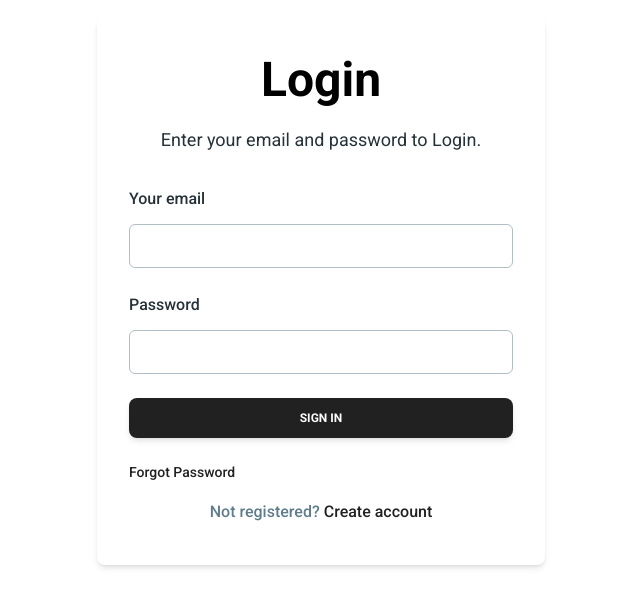
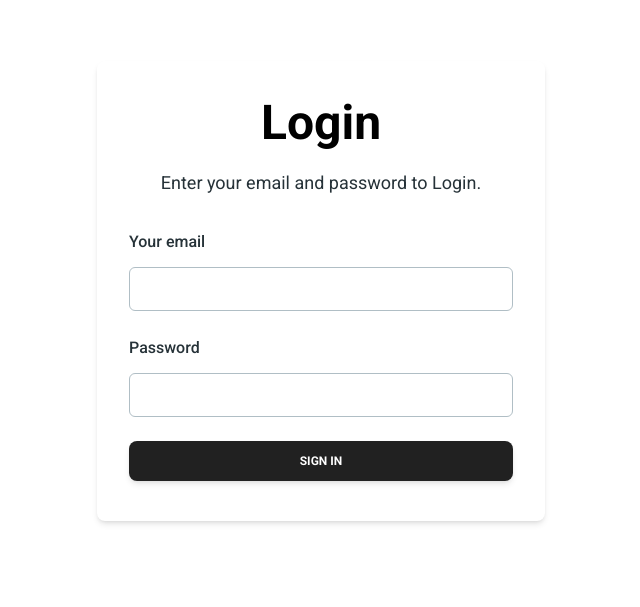
Before and after one commit to betelhemdemisse/Exam-Management-System, a React (Vite) app in the folder ems-admin/: page /sign-in in a window 1280 px wide. Shown: the part 109-716 px from the top of the page, without its empty margins (319-959 px from the left). Built offline with nearby package versions, Linux system fonts and the light colour scheme.

Commit message:
login page update

```diff
--- a/ems-admin/src/pages/auth/sign-in.jsx
+++ b/ems-admin/src/pages/auth/sign-in.jsx
@@ -83,17 +83,6 @@ export function SignIn() {
           <Button type="submit" className="mt-6" fullWidth>
             Sign In
           </Button>
-
-          <div className="flex items-center justify-between gap-2 mt-6">
-            <Typography variant="small" className="font-medium text-gray-900">
-              <a href="#">Forgot Password</a>
-            </Typography>
-          </div>
-
-          <Typography variant="paragraph" className="text-center text-blue-gray-500 font-medium mt-4">
-            Not registered?
-            <Link to="/sign-up" className="text-gray-900 ml-1">Create account</Link>
-          </Typography>
         </form>
       </div>
     </section>
```
